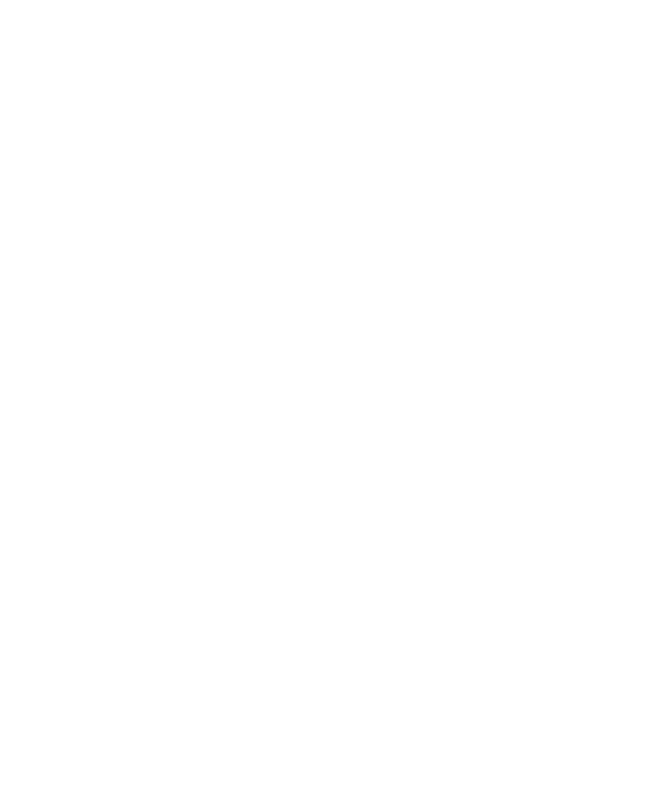
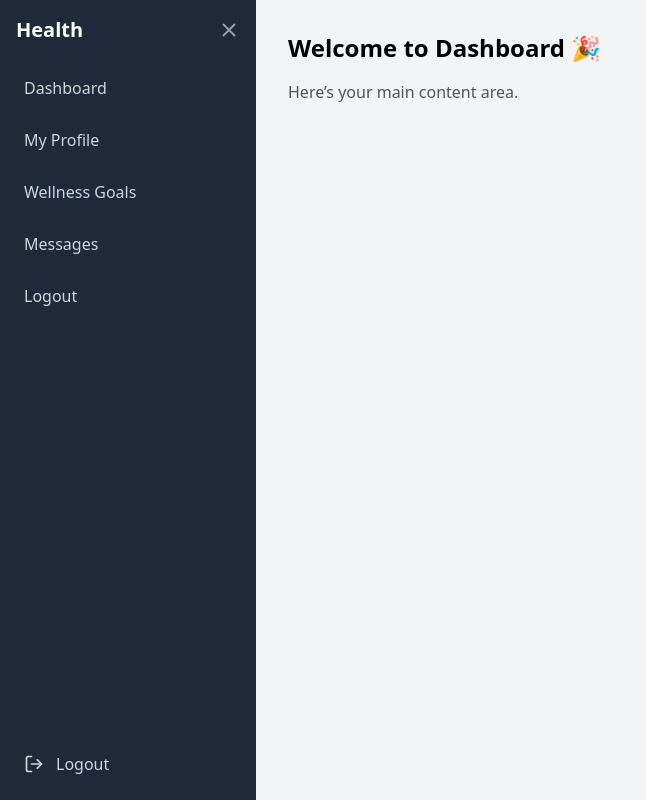
Before and after one commit to jaisaravanan-dev/health-wellness-care-portal, a React (Vite) app: page /dashboard in a window 1280 px wide. Before the commit this address had no page. Shown: the whole page, without its empty margins (0-646 px from the left). Built offline with nearby package versions, Linux system fonts and the light colour scheme.

Commit message:
dashboard

```diff
--- a/package.json
+++ b/package.json
@@ -12,6 +12,7 @@
   "dependencies": {
     "@tailwindcss/vite": "^4.1.17",
     "axios": "^1.13.2",
+    "lucide-react": "^0.553.0",
     "react": "^19.1.1",
     "react-dom": "^19.1.1",
     "react-form-hook": "^0.0.1",
--- a/src/App.jsx
+++ b/src/App.jsx
@@ -1,6 +1,6 @@
 import { BrowserRouter, Routes, Route } from "react-router-dom";
 import AuthPage from "./pages/AuthPage";
-// import Dashboard from "./pages/Dashboard";
+import Dashboard from "./pages/Dashboard";
 
 function App() {
   return (
@@ -8,7 +8,7 @@
       <Routes>
 
         <Route path="/" element={<AuthPage />} />
-        {/* <Route path="/dashboard" element={<Dashboard />} /> */}
+        <Route path="/dashboard" element={<Dashboard />} />
       </Routes>
 
   );
--- /dev/null
+++ b/src/component/Sidebar.jsx
@@ -0,0 +1,72 @@
+import React, { useState } from "react";
+import { Menu, X, Home, User, Settings, LogOut } from "lucide-react";
+import { Link, useNavigate } from "react-router-dom";
+
+const Sidebar = () => {
+  const [open, setOpen] = useState(true);
+  const navigate = useNavigate();
+
+  const menuItems = [
+    { name: "Dashboard",  path: "/dashboard" },
+    { name: "My Profile", path: "/profile" },
+    { name: "Wellness Goals", path: "/settings" },
+    { name: "Messages", path: "/settings" },
+    { name: "Logout", path: "/Login" },
+  ];
+
+  const handleLogout = () => {
+    localStorage.removeItem("user");
+    navigate("/");
+  };
+
+  return (
+    <div className="flex">
+      {/* Sidebar */}
+      <div
+        className={`${
+          open ? "w-64" : "w-16"
+        } bg-gray-800 text-white h-screen p-4 transition-all duration-300 flex flex-col justify-between`}
+      >
+        {/* Top section */}
+        <div>
+          <div className="flex items-center justify-between mb-6">
+            <h1
+              className={`text-xl font-bold transition-all duration-300 ${
+                !open && "hidden"
+              }`}
+            >
+              Health
+            </h1>
+            <button onClick={() => setOpen(!open)} className="text-gray-400 hover:text-white">
+              {open ? <X size={22} /> : <Menu size={22} />}
+            </button>
+          </div>
+
+          <nav className="space-y-3">
+            {menuItems.map((item) => (
+              <Link
+                key={item.name}
+                to={item.path}
+                className="flex items-center space-x-3 text-gray-300 hover:bg-gray-700 p-2 rounded-md transition"
+              >
+                {item.icon}
+                {open && <span>{item.name}</span>}
+              </Link>
+            ))}
+          </nav>
+        </div>
+
+        {/* Logout button */}
+        <button
+          onClick={handleLogout}
+          className="flex items-center space-x-3 text-gray-300 hover:bg-gray-700 p-2 rounded-md transition"
+        >
+          <LogOut size={20} />
+          {open && <span>Logout</span>}
+        </button>
+      </div>
+    </div>
+  );
+};
+
+export default Sidebar;
--- /dev/null
+++ b/src/pages/Dashboard.jsx
@@ -0,0 +1,16 @@
+import React from "react";
+import Sidebar from "../component/sideBar";
+
+const Dashboard = () => {
+  return (
+    <div className="flex">
+      <Sidebar />
+      <div className="flex-1 p-8 bg-gray-100 h-screen overflow-y-auto">
+        <h2 className="text-2xl font-semibold mb-4">Welcome to Dashboard 🎉</h2>
+        <p className="text-gray-600">Here’s your main content area.</p>
+      </div>
+    </div>
+  );
+};
+
+export default Dashboard;
```
Also changed, not shown: 1 other file (tests, documents, lock files or other folders).
